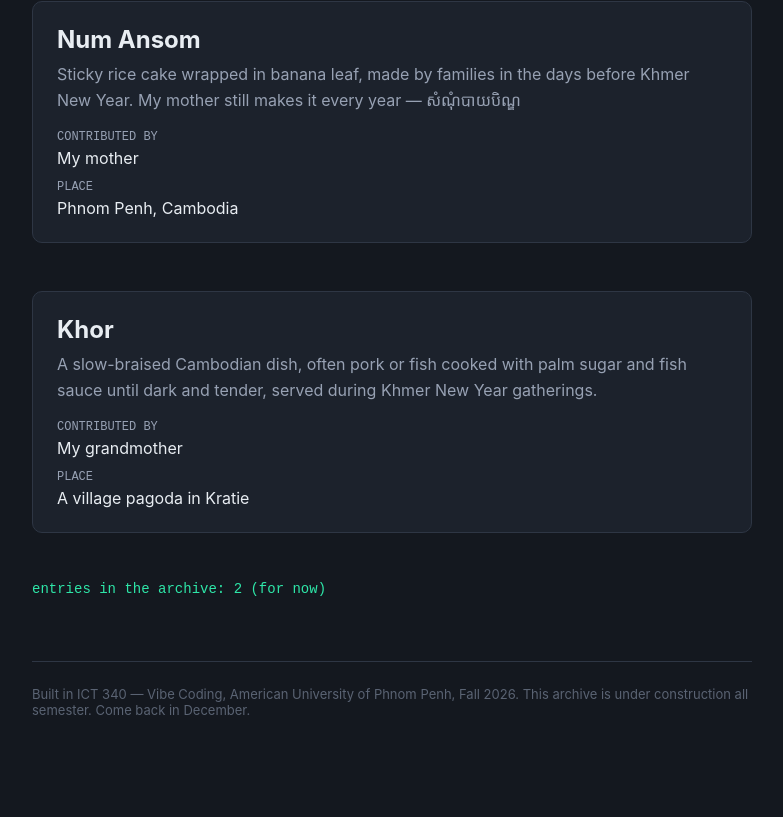
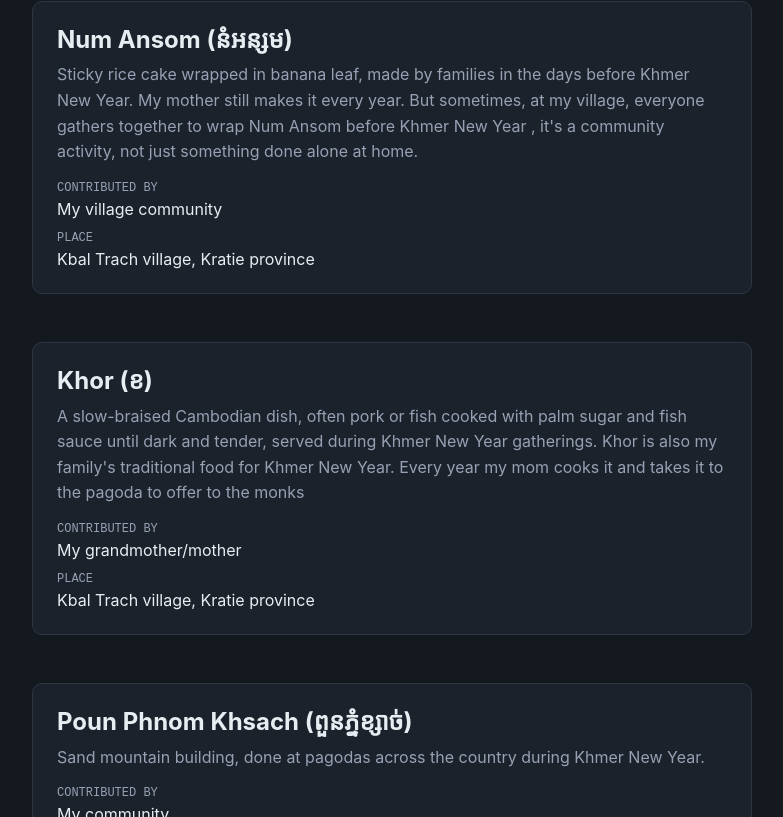
Before and after one commit to Soleakna/Khmer_NewYear, a Next.js app: page / in a window 1280 px wide. Shown: the part 543-1360 px from the top of the page, without its empty margins (248-1031 px from the left). Built offline with nearby package versions, Linux system fonts and the light colour scheme.

Commit message:
sprint 1: entry data [AI-assisted]

```diff
--- a/app/page.js
+++ b/app/page.js
@@ -1,5 +1,6 @@
 import collection from "../collection.config.js";
 import EntryCard from "../components/EntryCard";
+import entries from "../data/entries.js";
 
 const styles = {
   wrap: {
@@ -58,23 +59,6 @@ const styles = {
 };
 
 export default function Home() {
-  const entries = [
-    {
-      title: "Num Ansom",
-      description:
-        "Sticky rice cake wrapped in banana leaf, made by families in the days before Khmer New Year. My mother still makes it every year — សំណុំបាយបិណ្ឌ",
-      contributor: "My mother",
-      place: "Phnom Penh, Cambodia",
-    },
-    {
-      title: "Khor",
-      description:
-        "A slow-braised Cambodian dish, often pork or fish cooked with palm sugar and fish sauce until dark and tender, served during Khmer New Year gatherings.",
-      contributor: "My grandmother",
-      place: "A village pagoda in Kratie",
-    },
-  ];
-
   return (
     <main style={styles.wrap}>
       <p style={styles.kicker}>KHMER LIVING ARCHIVE</p>
--- /dev/null
+++ b/data/entries.js
@@ -0,0 +1,32 @@
+const entries = [
+  {
+    title: "Num Ansom (នំអន្សម)",
+    description:
+      "Sticky rice cake wrapped in banana leaf, made by families in the days before Khmer New Year. My mother still makes it every year. But sometimes, at my village, everyone gathers together to wrap Num Ansom before Khmer New Year , it's a community activity, not just something done alone at home.",
+    contributor: "My village community",
+    place: "Kbal Trach village, Kratie province",
+  },
+  {
+    title: "Khor (ខ)",
+    description:
+      "A slow-braised Cambodian dish, often pork or fish cooked with palm sugar and fish sauce until dark and tender, served during Khmer New Year gatherings. Khor is also my family's traditional food for Khmer New Year. Every year my mom cooks it and takes it to the pagoda to offer to the monks",
+    contributor: "My grandmother/mother",
+    place: "Kbal Trach village, Kratie province",
+  },
+  {
+    title: "Poun Phnom Khsach (ពួនភ្នំខ្សាច់)",
+    description:
+      "Sand mountain building, done at pagodas across the country during Khmer New Year.",
+    contributor: "My community",
+    place: "Kbal Trach village, Kratie province",
+  },
+  {
+    title: "Water Blessing (ស្រោចទឹក)",
+    description:
+      "Traditionally done at home, where children and grandchildren pour water on their grandparents to ask for blessing. In the last few years, my village's monk invites grandparents to the pagoda first, so children can pour water on other people's grandparents too, before doing it again at home.",
+    contributor: "My family and village community",
+    place: "Kbal Trach village, Kratie province",
+  },
+];
+
+export default entries;
```
